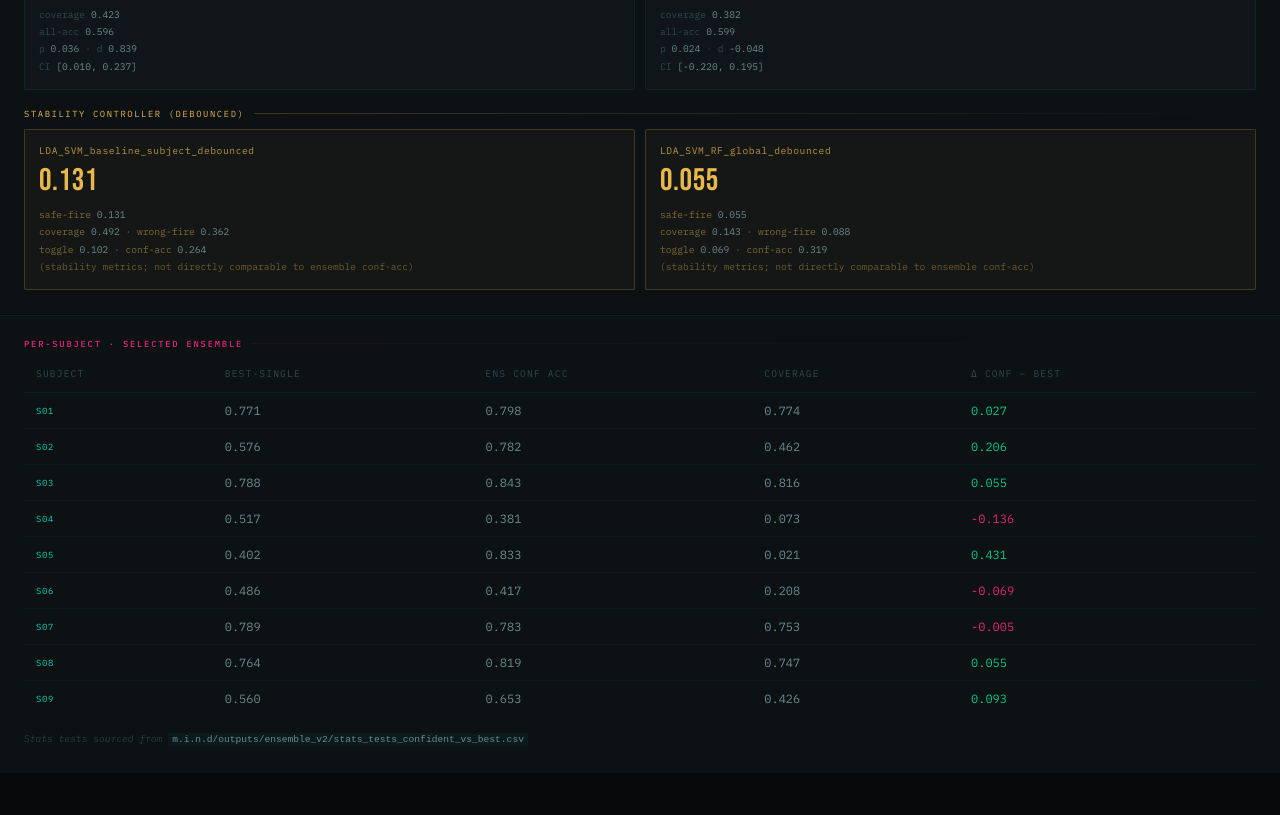
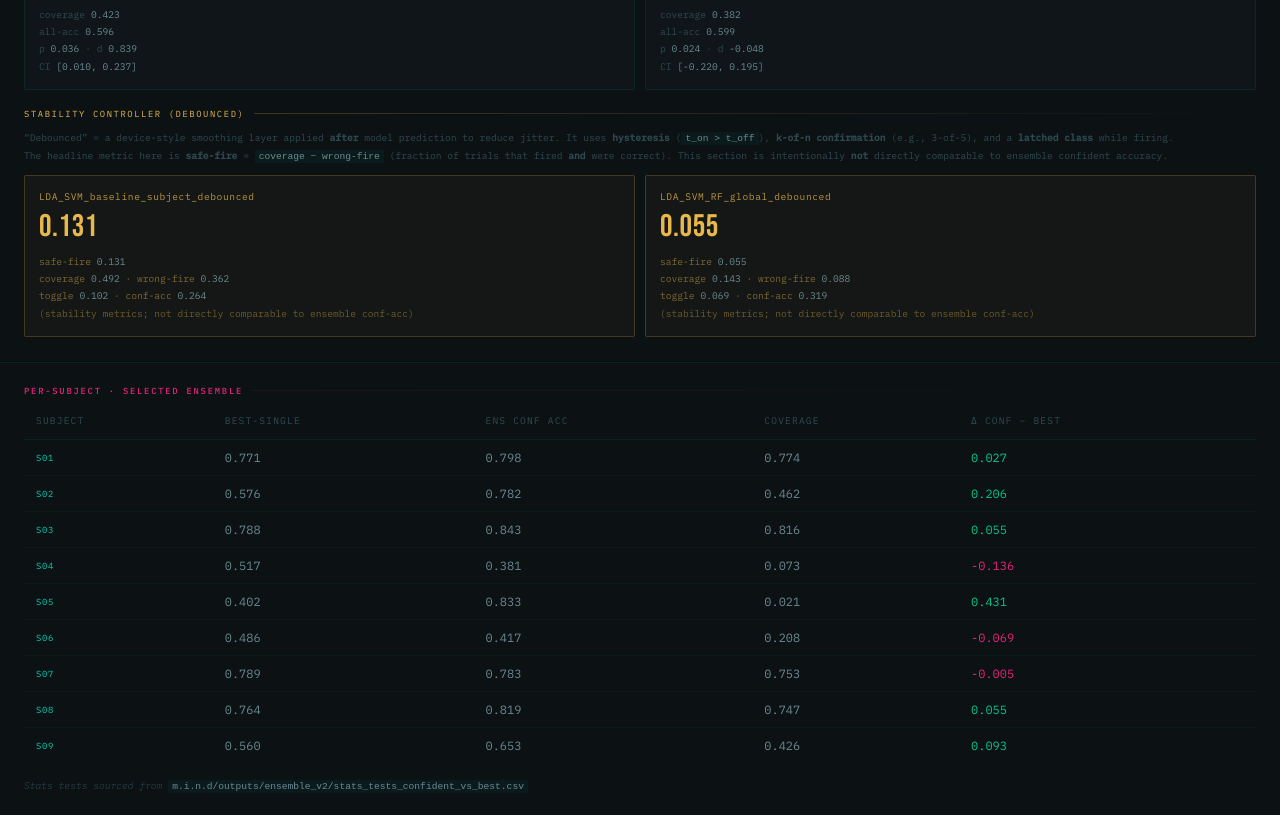
Before and after one commit to junior-academy/m.i.n.d-dashboard, a Next.js app: page / in a window 1280 px wide. Shown: the part 1120-1935 px from the top of the page. Before the commit the page ends 1889 px from the top, so only its background shows below. Built offline with nearby package versions, Linux system fonts and the light colour scheme.

Commit message:
elaborated on debouncing

```diff
--- a/app/ui.tsx
+++ b/app/ui.tsx
@@ -936,6 +936,14 @@ export default function DashboardClient({ datasets }: Props) {
             {debouncedGridFiles.length > 0 ? (
               <div className="debouncedWrap">
                 <div className="debouncedLabel">Stability Controller (Debounced)</div>
+                <div className="table-note" style={{ marginTop: 0, marginBottom: 10, fontStyle: "normal" }}>
+                  “Debounced” = a device-style smoothing layer applied <b>after</b> model prediction to reduce jitter. It uses{" "}
+                  <b>hysteresis</b> (<code>t_on &gt; t_off</code>), <b>k-of-n confirmation</b> (e.g., 3-of-5), and a{" "}
+                  <b>latched class</b> while firing.
+                  <br />
+                  The headline metric here is <b>safe-fire</b> = <code>coverage − wrong-fire</code> (fraction of trials that fired{" "}
+                  <b>and</b> were correct). This section is intentionally <b>not</b> directly comparable to ensemble confident accuracy.
+                </div>
                 <div className="deb-grid">
                   {debouncedGridFiles.map((f) => {
                     const a = agg[f];
```
